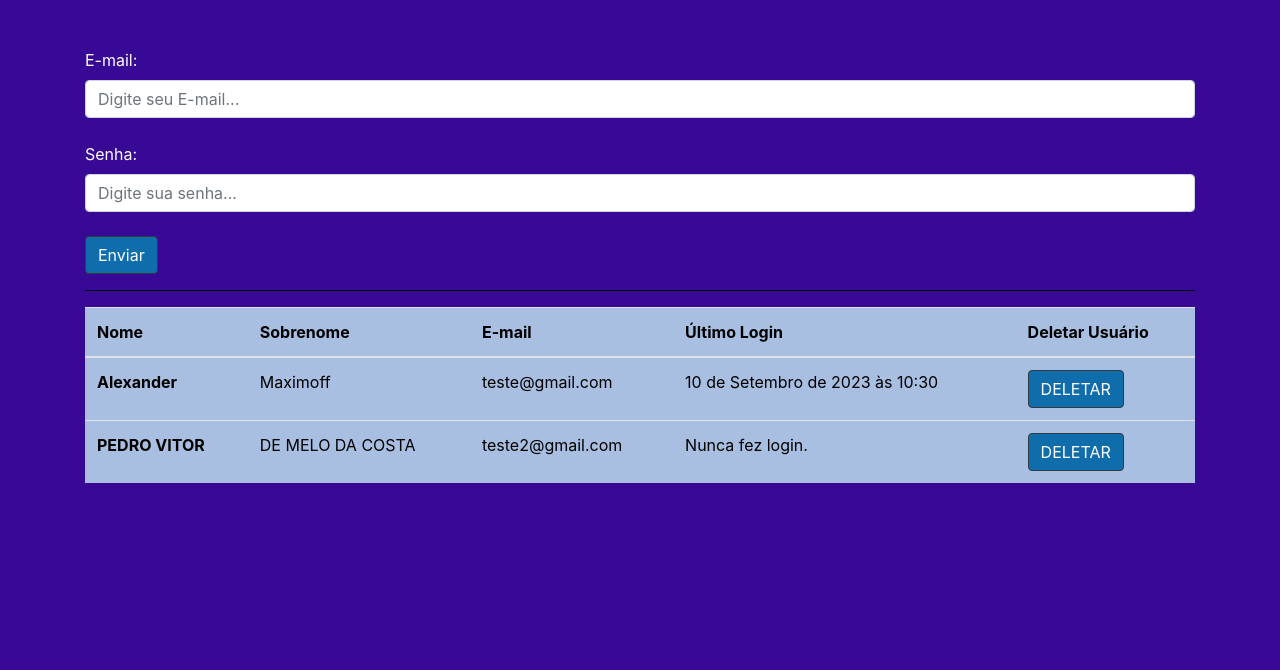
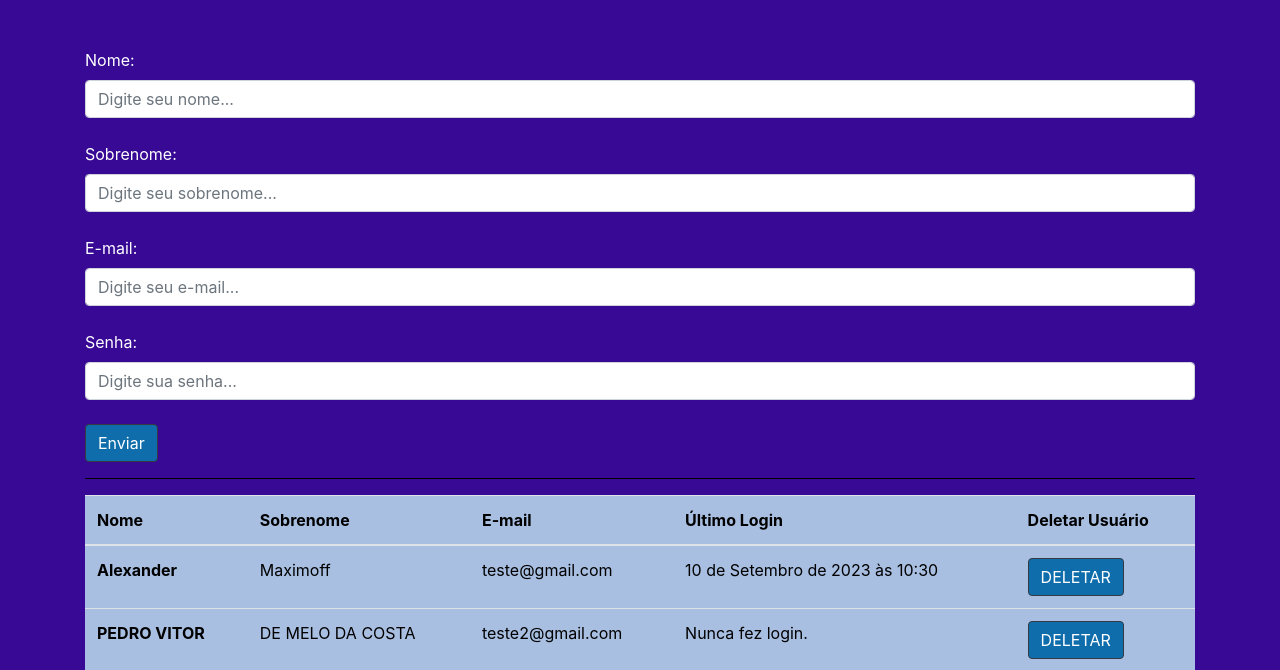
Before and after one commit to petraiosklytometis/tumnus, a Django app: page /auth/cadastrar_vendedor/ in a window 1280 px wide. Shown: the part 56-726 px from the top of the page. Run offline with Django 4.2, Linux system fonts and the light colour scheme; data comes from the database, SQL or seed files in the repository; both versions use the stored data as it was after the commit.

Commit message:
:mailbox: feat: forms

```diff
--- a/usuarios/templates/cadastrar_vendedor.html
+++ b/usuarios/templates/cadastrar_vendedor.html
@@ -10,8 +10,14 @@
       {% endfor %}
     <form action='{% url 'cadastrar_vendedor' %}' method='POST'> {% csrf_token %}
       <br>
+      <label>Nome:</label>
+      <input type="text" placeholder="Digite seu nome..." name="nome" class='form-control'></input>
+      <br>
+      <label>Sobrenome:</label>
+      <input type="text" placeholder="Digite seu sobrenome..." name="sobrenome" class='form-control'></input>
+      <br>
       <label>E-mail:</label>
-      <input type="email" placeholder="Digite seu E-mail..." name="email" class='form-control'></input>
+      <input type="email" placeholder="Digite seu e-mail..." name="email" class='form-control'></input>
       <br>
       <label>Senha:</label>
       <input type="password" placeholder="Digite sua senha..." name="password" class='form-control'></input>
--- a/usuarios/views.py
+++ b/usuarios/views.py
@@ -14,6 +14,8 @@ def cadastrar_vendedor(request):
         vendedores = Users.objects.filter(cargo='O')
         return render(request, 'cadastrar_vendedor.html', {'vendedores': vendedores})
     if request.method == 'POST':
+        nome = request.POST.get('nome')
+        sobrenome = request.POST.get('sobrenome')
         email = request.POST.get('email')
         password = request.POST.get('password')
 
@@ -24,6 +26,7 @@ def cadastrar_vendedor(request):
             return HttpResponse('Este email já existe!')
 
         user = Users.objects.create_user(
+            first_name=nome, last_name=sobrenome,
             username=email, email=email, password=password, cargo='O')
 
         # TODO: Redirecionar emitindo mensagem
```
Also changed, not shown: db.sqlite3.
